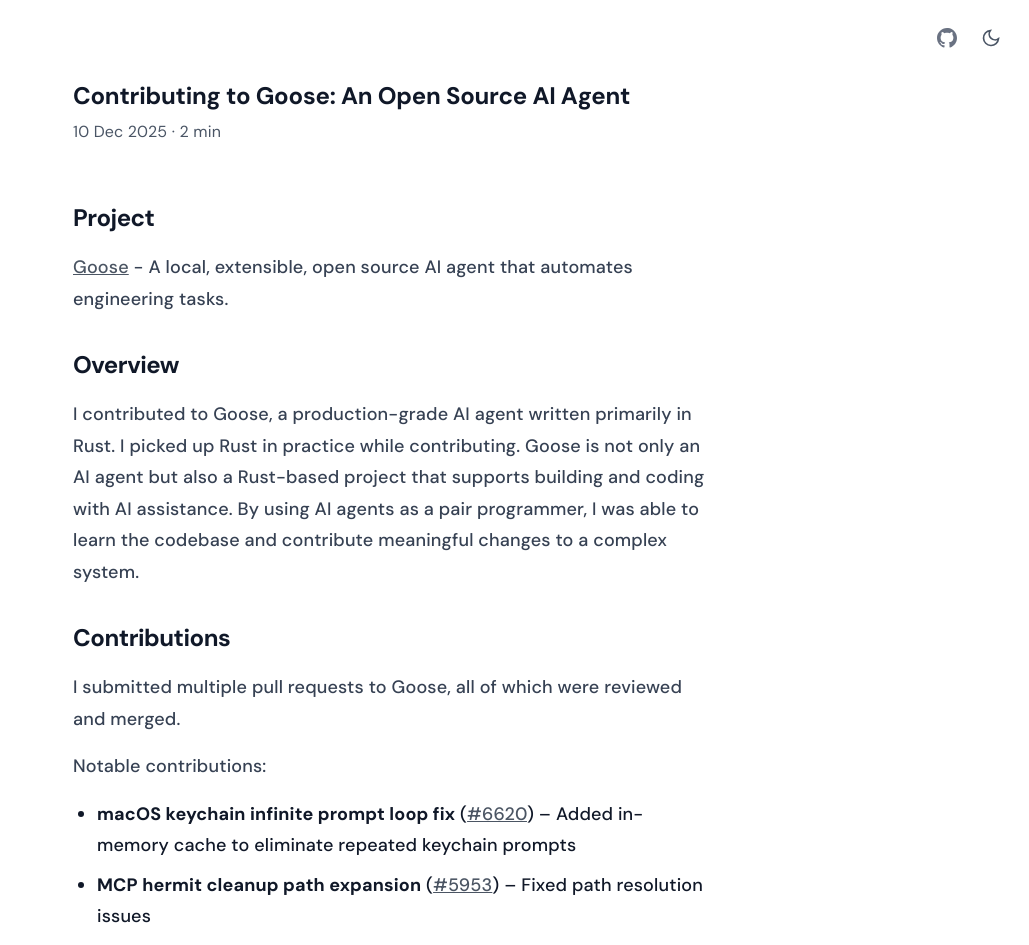
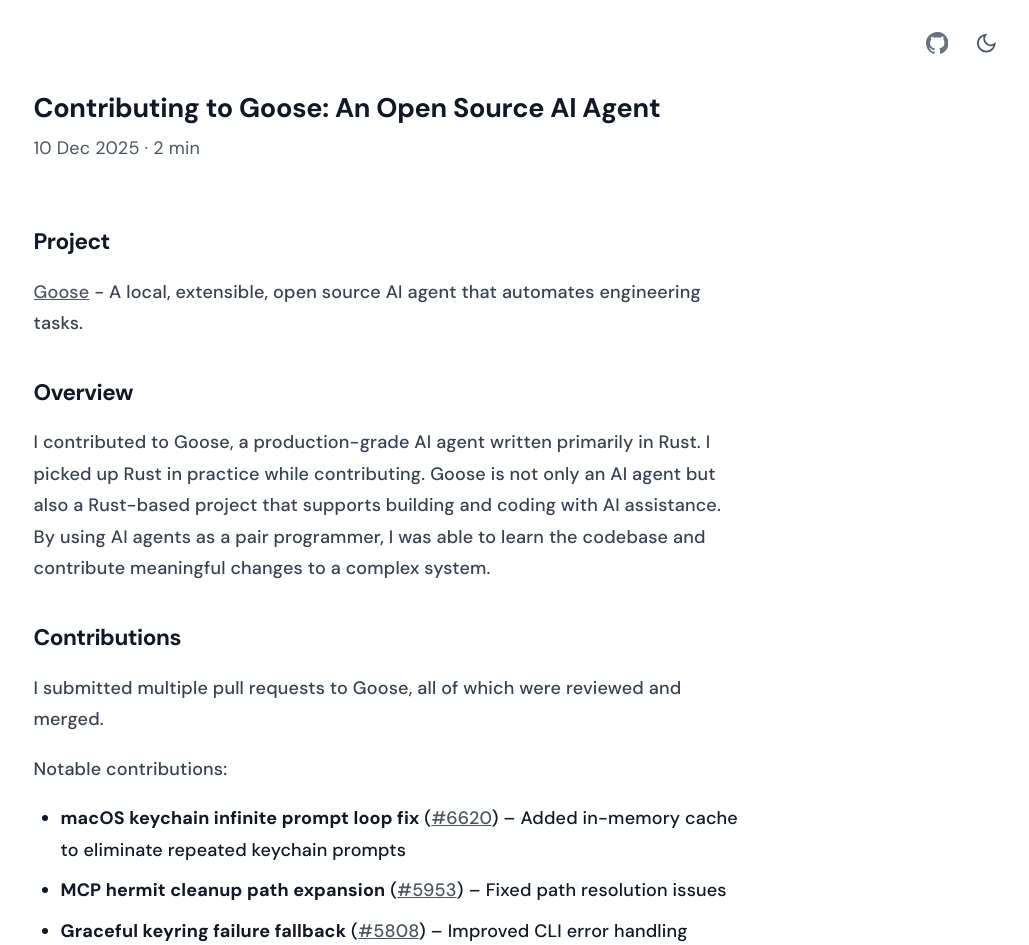
Before and after one commit to sheikhlimon/limon-portfolio, a Next.js app: page /posts/2025-12-10-goose in a window 1280 px wide. Shown: the top 945 px of the page, without its empty margins (251-1280 px from the left). Built offline with nearby package versions, Linux system fonts and the light colour scheme; a web font is replaced by a local one.

Commit message:
fix: match blog text size with homepage and resolve next.js smooth scroll warning

```diff
--- a/app/globals.css
+++ b/app/globals.css
@@ -43,7 +43,7 @@
     @apply border-border outline-ring/50;
   }
   html {
-    font-size: 16px;
+    font-size: 18px;
     -webkit-font-smoothing: antialiased;
     -moz-osx-font-smoothing: grayscale;
     scroll-behavior: smooth;
@@ -143,18 +143,18 @@
 }
 
 .prose h1 {
-  font-size: 1.75rem;
+  font-size: 1.5rem;
   margin-bottom: 1rem;
 }
 
 .prose h2 {
-  font-size: 1.5rem;
+  font-size: 1.25rem;
   margin-top: 2rem;
   margin-bottom: 1rem;
 }
 
 .prose h3 {
-  font-size: 1.25rem;
+  font-size: 1.125rem;
   margin-top: 1.5rem;
   margin-bottom: 0.75rem;
 }
@@ -184,7 +184,7 @@
   margin-top: 1rem;
   margin-bottom: 1rem;
   line-height: 1.75;
-  font-size: 1.125rem;
+  font-size: 1rem;
   font-weight: 500;
 }
 
@@ -198,7 +198,7 @@
 
 .prose li {
   line-height: 1.75;
-  font-size: 1.125rem;
+  font-size: 1rem;
   font-weight: 500;
   margin-top: 0.5rem;
   margin-bottom: 0.5rem;
--- a/app/layout.tsx
+++ b/app/layout.tsx
@@ -48,7 +48,7 @@
   children: React.ReactNode
 }>) {
   return (
-    <html lang={SITE_CONFIG.lang} suppressHydrationWarning>
+    <html lang={SITE_CONFIG.lang} suppressHydrationWarning data-scroll-behavior="smooth">
       <body
         suppressHydrationWarning
         className={`${caskaydia.variable} ${dmSans.variable} antialiased bg-white dark:bg-zinc-950 text-gray-900 dark:text-white transition-colors duration-300 min-h-screen flex flex-col relative overflow-x-hidden font-sans`}
```
